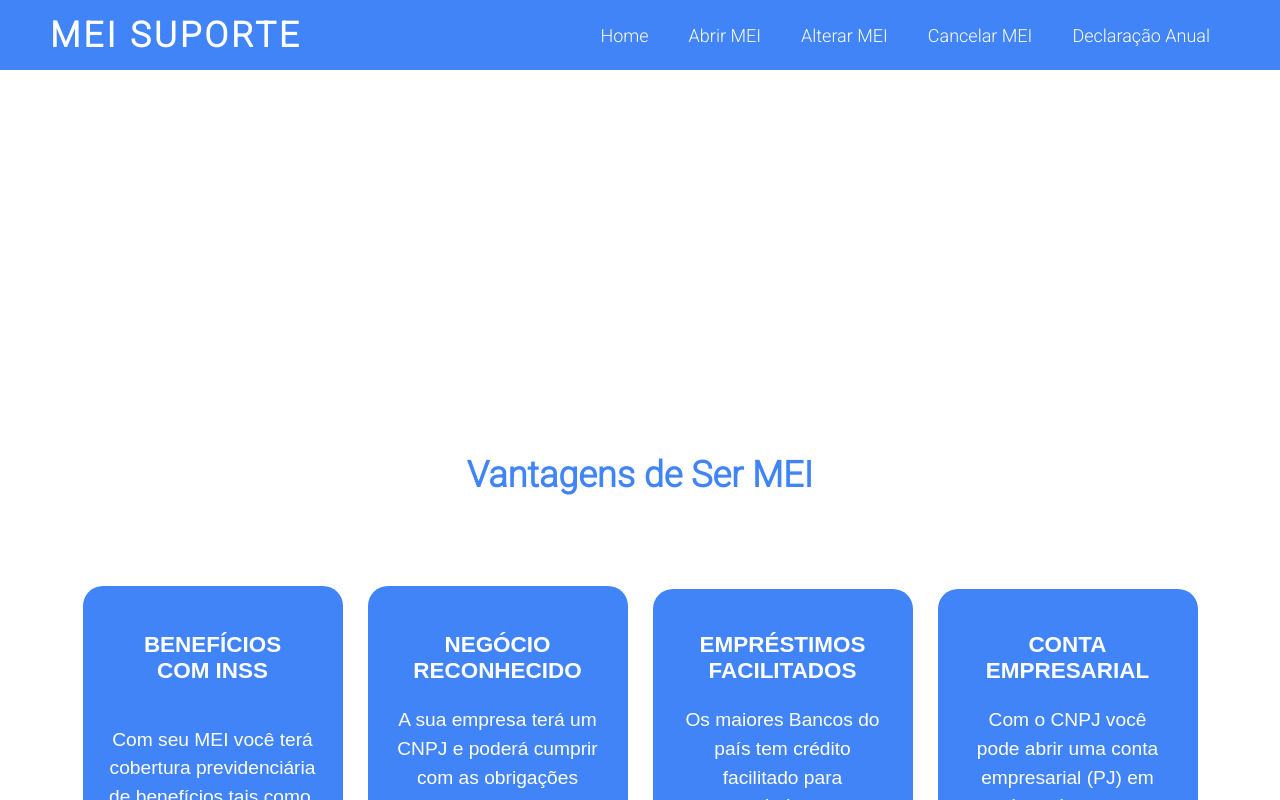
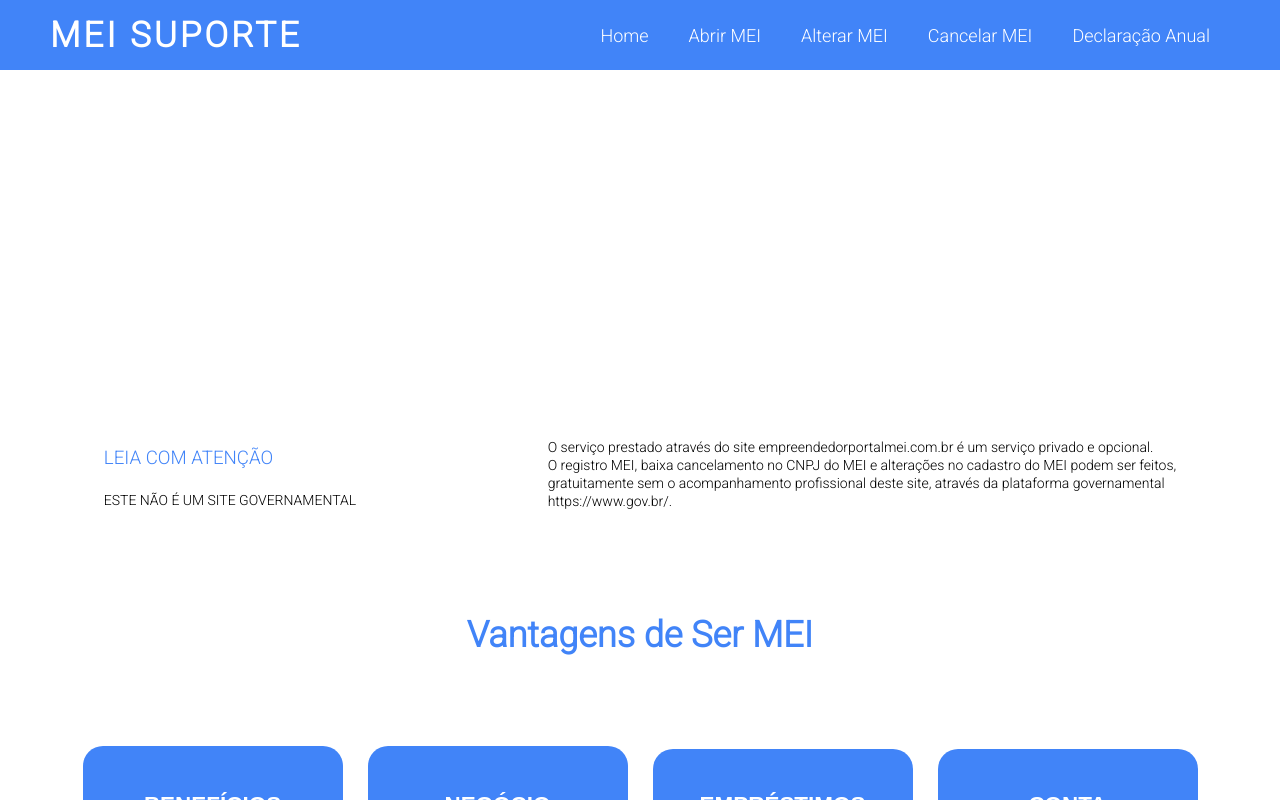
Before and after one commit to mbernardes19/o-portal-do-empreendedor, a Next.js app: page / in a window 1280 px wide. Shown: the top 800 px of the page. Built offline with nearby package versions, Linux system fonts and the light colour scheme.

Commit message:
adc as maiores infomacoes

```diff
--- /dev/null
+++ b/src/components/Info.js
@@ -0,0 +1,22 @@
+import styles from '../styles/info.module.css'
+
+export default function Info() {
+    return (
+      <section className={styles.container}>
+        <div>
+        <h3>LEIA COM ATENÇÃO</h3>
+        <p>ESTE NÃO É UM SITE GOVERNAMENTAL</p>
+        </div>
+
+        <div>
+          <p>
+            O serviço prestado através do site empreendedorportalmei.com.br é um
+            serviço privado e opcional.<br/> O registro MEI, baixa cancelamento no CNPJ
+            do MEI e alterações no cadastro do MEI podem ser feitos,<br/> gratuitamente
+            sem o acompanhamento profissional deste site, através da plataforma
+            governamental<br/> https://www.gov.br/.
+          </p>
+        </div>
+      </section>
+    );
+}
--- a/src/components/MainContainer.js
+++ b/src/components/MainContainer.js
@@ -1,4 +1,5 @@
 import Navbar from "./Navbar";
+import Info from "./Info";
 import Section from "./Section";
 import Faq from "./Faq";
 import Footer from "./Footer";
@@ -9,6 +10,7 @@ export default function MainContainer({ children }) {
     <>
       <div className={styles.container}>{children}</div>
       <Navbar />
+      <Info />
       <Section />
       <Faq />
       <Footer />
--- a/src/components/Navbar.js
+++ b/src/components/Navbar.js
@@ -1,4 +1,4 @@
-import { useState } from "react"; ///////EM USO ////
+import { useState } from "react";
 import styles from "../styles/Navbar.module.css";
 
 export default function Navbar() {
--- /dev/null
+++ b/src/styles/info.module.css
@@ -0,0 +1,29 @@
+@import url('https://fonts.googleapis.com/css2?family=Roboto:ital,wght@1,100&display=swap');
+
+.container {
+    display: flex;
+    justify-content: space-around;
+    flex-wrap: wrap;
+    margin-bottom: 90px;
+}
+
+.container div h3 {
+    color: #4184f8;
+    font-weight: 500;
+    line-height: 30px;
+    font-family: 'Roboto', sans-serif;
+
+}
+
+.container div p{
+    font-family: 'Roboto', sans-serif;
+    font-size: 14px;
+    line-height: 18px;
+}
+
+@media screen and (max-width: 768px) {
+    .container  {
+        text-align: center;
+        gap: 20px;
+    }
+}
```
